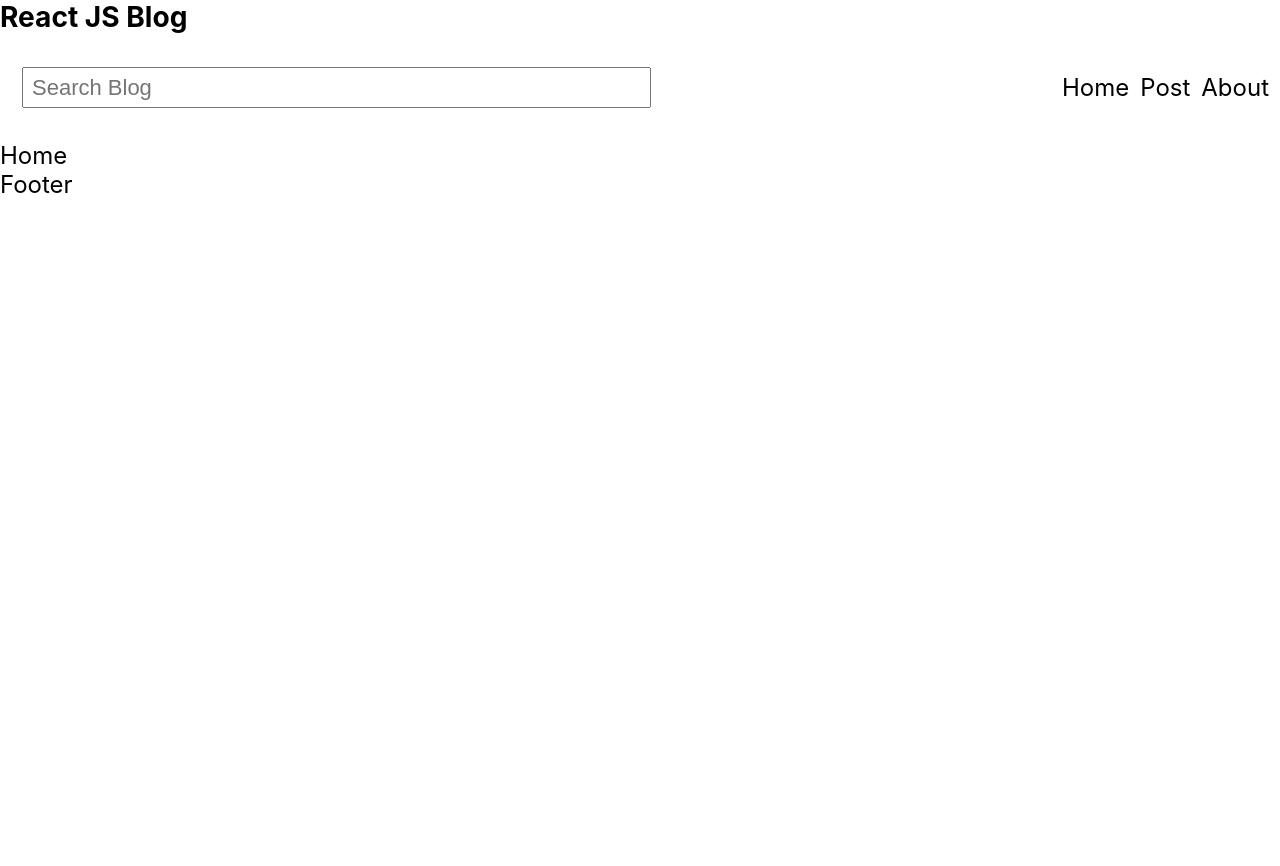
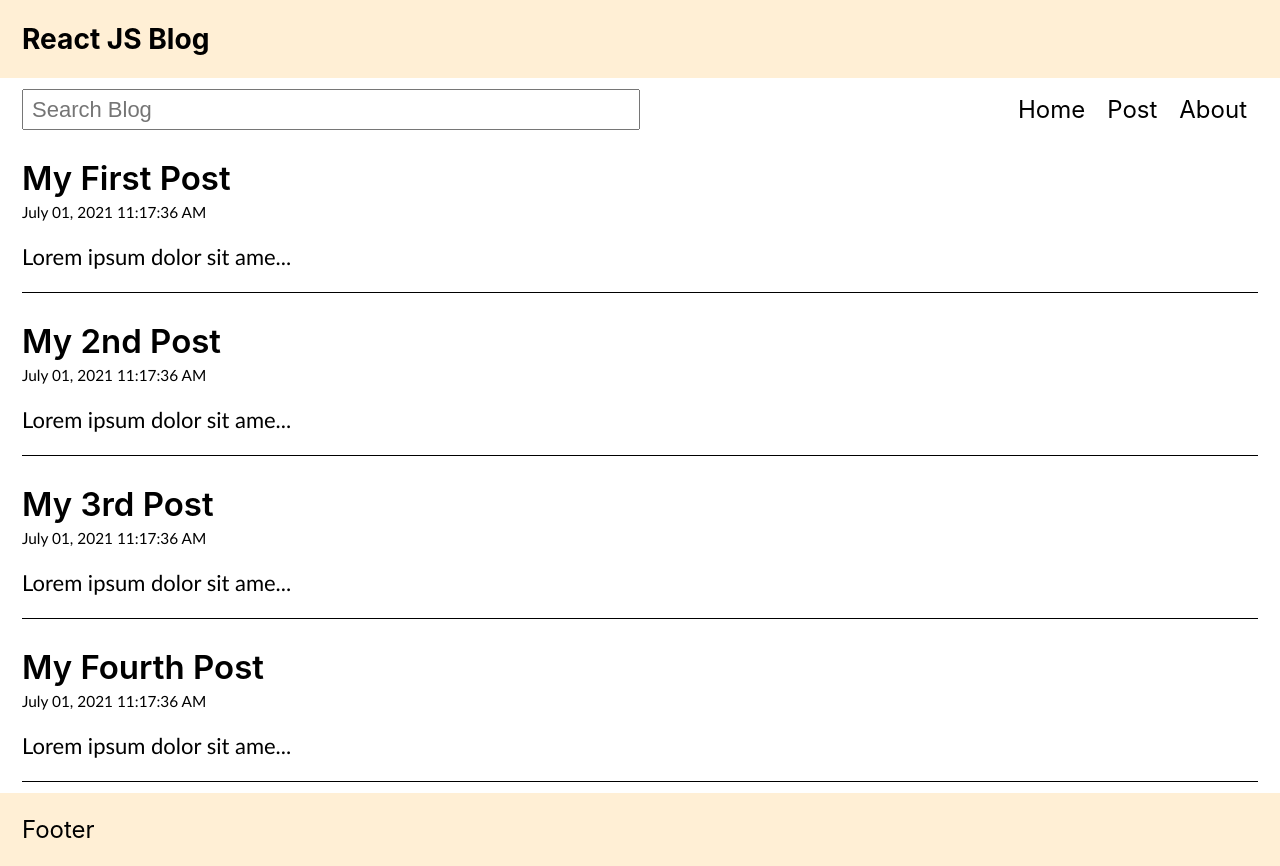
Before and after one commit to KingPin-1/Notes-ReactJS, a React (Create React App) app in the folder router-tut/: page / in a window 1280 px wide. Before the commit the page ends 800 px from the top, so only its background shows below. Built offline with nearby package versions, Linux system fonts and the light colour scheme.

Commit message:
finished routing to postpage and handledelete

```diff
--- a/router-tut/src/App.js
+++ b/router-tut/src/App.js
@@ -38,6 +38,11 @@ function App() {
         },
     ]);
     const [search, setSearch] = useState('');
+    const [searchResults, setSearchResults] = useState([]);
+    const handleDelete = (id) => {
+        const filteredPosts = posts.filter((post) => post.id.toString() !== id);
+        setPosts(filteredPosts);
+    };
 
     return (
         <div className="App">
@@ -45,13 +50,13 @@ function App() {
             <Nav search={search} setSearch={setSearch} />
             <Switch>
                 <Route exact path="/">
-                    <Home />
+                    <Home posts={posts} />
                 </Route>
                 <Route exact path="/post">
                     <NewPost />
                 </Route>
-                <Route path="/posts/:id">
-                    <PostPage />
+                <Route path="/post/:id">
+                    <PostPage posts={posts} handleDelete={handleDelete} />
                 </Route>
                 <Route path="/about" component={About}></Route>
                 <Route path="*" component={Missing}></Route>
--- /dev/null
+++ b/router-tut/src/Feed.js
@@ -0,0 +1,13 @@
+import Post from './Post.js';
+
+const Feed = ({ posts }) => {
+    return (
+        <>
+            {posts.map((post) => (
+                <Post key={post.id} post={post} />
+            ))}
+        </>
+    );
+};
+
+export default Feed;
--- a/router-tut/src/Home.js
+++ b/router-tut/src/Home.js
@@ -1,5 +1,15 @@
-const Home = () => {
-    return <main>Home</main>;
+import Feed from './Feed.js';
+
+const Home = ({ posts }) => {
+    return (
+        <main className="Home">
+            {posts.length ? (
+                <Feed posts={posts} />
+            ) : (
+                <p style={{ marginTop: '2rem' }}>No Posts Found</p>
+            )}
+        </main>
+    );
 };
 
 export default Home;
--- /dev/null
+++ b/router-tut/src/Post.js
@@ -0,0 +1,19 @@
+import { Link } from 'react-router-dom';
+
+const Post = ({ post }) => {
+    return (
+        <article>
+            <Link to={`post/${post.id}`}>
+                <h2>{post.title}</h2>
+                <p className="postDate">{post.datetime}</p>
+            </Link>
+            <p className="postBody">
+                {post.body.length <= 25
+                    ? post.body
+                    : post.body.slice(0, 25) + '...'}
+            </p>
+        </article>
+    );
+};
+
+export default Post;
--- a/router-tut/src/PostPage.js
+++ b/router-tut/src/PostPage.js
@@ -1,5 +1,32 @@
-const PostPage = () => {
-    return <main>PostPage</main>;
+import { Link, useParams } from 'react-router-dom';
+
+const PostPage = ({ posts, handleDelete }) => {
+    const { id } = useParams();
+    console.log(id);
+    const post = posts.find((post) => post.id.toString() === id);
+    return (
+        <article className="post">
+            {post && (
+                <>
+                    <h2>{post.title}</h2>
+                    <p className="postDate">{post.datetime}</p>
+                    <p className="postBody">{post.body}</p>
+                    <button onClick={() => handleDelete(id)}>
+                        Delete Post
+                    </button>
+                </>
+            )}
+            {!post && (
+                <>
+                    <h2>No such post</h2>
+                    <p className="postDate">
+                        Unfortunately this post doesn't exist
+                    </p>
+                    <Link to="/">Click here to go home</Link>
+                </>
+            )}
+        </article>
+    );
 };
 
 export default PostPage;
--- a/router-tut/src/index.css
+++ b/router-tut/src/index.css
@@ -14,12 +14,23 @@ body {
     font-size: 24px;
 }
 
+header,
+footer {
+    padding: 1rem;
+    background-color: papayawhip;
+}
+
 nav {
+    padding: 0.5rem 1rem;
     display: flex;
     align-items: stretch;
     justify-content: space-between;
     gap: 16px;
-    padding: 1rem 0.5rem;
+}
+
+main {
+    padding: 0.5rem 1rem;
+    min-height: 50vh;
 }
 
 form {
@@ -42,14 +53,17 @@ form label {
 ul {
     display: flex;
     list-style: none;
-    gap: 0.5rem;
 }
 
 ul li {
     height: 100%;
+    display: flex;
+    align-items: center;
+    padding: 0 0.5rem;
+    border-radius: 4px;
 }
 
-ul a {
+a {
     text-decoration: none;
     color: inherit;
 }
@@ -62,6 +76,51 @@ ul a {
     color: #333;
 }
 
+.Home {
+    display: flex;
+    flex-direction: column;
+}
+
+article:not(.post) {
+    border-bottom: 1px solid black;
+    padding: 1rem 0;
+}
+
+.post {
+    padding: 1rem;
+}
+
+.post button {
+    padding: 0.5rem;
+    border-radius: 4px;
+    border: 1px solid red;
+    background: lightcoral;
+    cursor: pointer;
+    margin-top: 2rem;
+}
+
+article h2 {
+    font-size: 1.5rem;
+    font-weight: 600;
+    padding: 0.25rem 0;
+}
+
+.postDate {
+    font-size: 0.7rem;
+    font-family: 'Trebuchet MS', 'Lucida Sans Unicode', 'Lucida Grande',
+        'Lucida Sans', Arial, sans-serif;
+}
+
+.postBody {
+    padding-top: 1rem;
+    font-size: 1rem;
+    font-family: 'Trebuchet MS', 'Lucida Sans Unicode', 'Lucida Grande',
+        'Lucida Sans', Arial, sans-serif;
+}
+
+.Home > article:first-child {
+    padding: 0 0 1rem 0;
+}
 @media only screen and (min-width: 610px) {
     html {
         font-size: 22px;
@@ -71,32 +130,12 @@ ul a {
         font-size: 2rem;
     }
 
-    .Nav {
-        flex-direction: row;
-        flex-wrap: nowrap;
-        justify-content: space-between;
-        align-items: center;
-    }
-
     .Nav ul {
         text-align: right;
     }
 
-    .Nav li:hover,
-    .Nav li:focus,
-    .Nav li:hover a,
-    .Nav li:focus a {
-        background-color: #eee;
-        color: #333;
-    }
-
     .searchForm {
         width: 50%;
-        padding: 0.5rem 0;
-    }
-
-    .searchForm input[type='text'] {
-        margin-left: 0.5rem;
     }
 
     .newPostForm textarea {
@@ -109,3 +148,28 @@ ul a {
         font-size: 3rem;
     }
 }
+
+@media only screen and (orientation: portrait) {
+    body {
+        font-size: 18px;
+    }
+    main,
+    nav,
+    header,
+    footer {
+        padding: 0.5rem;
+    }
+    main {
+        width: 100%;
+    }
+    nav {
+        flex-direction: row;
+        flex-wrap: wrap;
+        justify-content: space-between;
+        align-items: center;
+        background: papayawhip;
+    }
+    nav ul {
+        width: 100%;
+    }
+}
```
